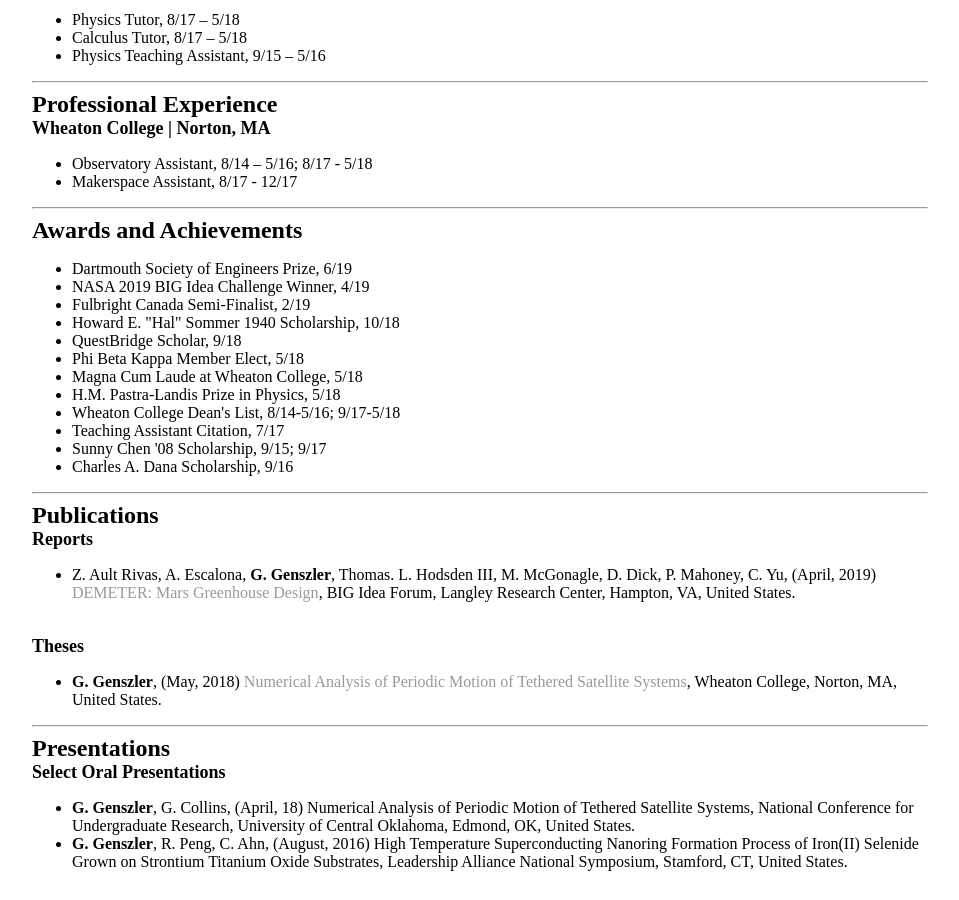
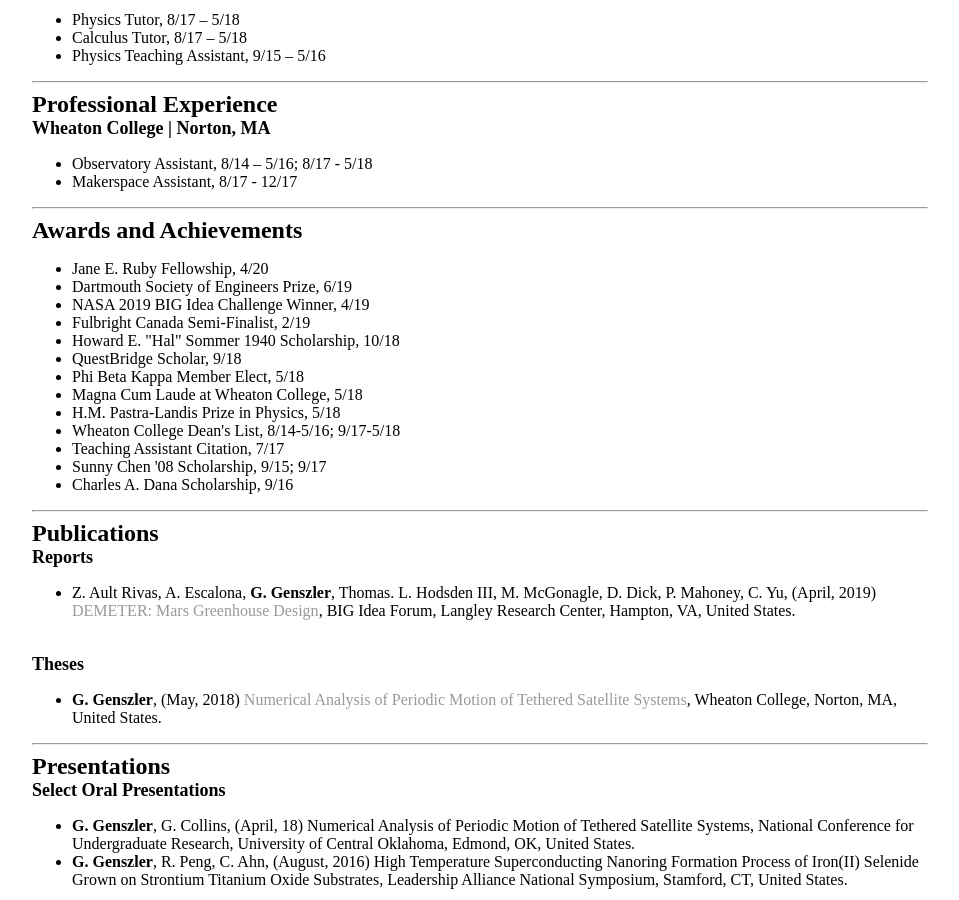
Before and after one commit to ggenszler/ggenszler.github.io, a Jekyll site: the page built from cv/index.html, in a window 1280 px wide and 900 px high, scrolled down 864 px. Shown: the whole window, without its empty margins (160-1119 px from the left). Built offline with Jekyll 4.4.1, drawn with Linux system fonts in a browser that asks for light colours.

Commit message:
Update index.html

```diff
--- a/cv/index.html
+++ b/cv/index.html
@@ -65,6 +65,7 @@
 
 <font size="5"><b> Awards and Achievements </b></font>
 <ul>
+	<li> Jane E. Ruby Fellowship, 4/20 </li>
 	<li> Dartmouth Society of Engineers Prize, 6/19 </li>
 	<li> NASA 2019 BIG Idea Challenge Winner, 4/19 </li>
 	<li> Fulbright Canada Semi-Finalist, 2/19 </li>
```
